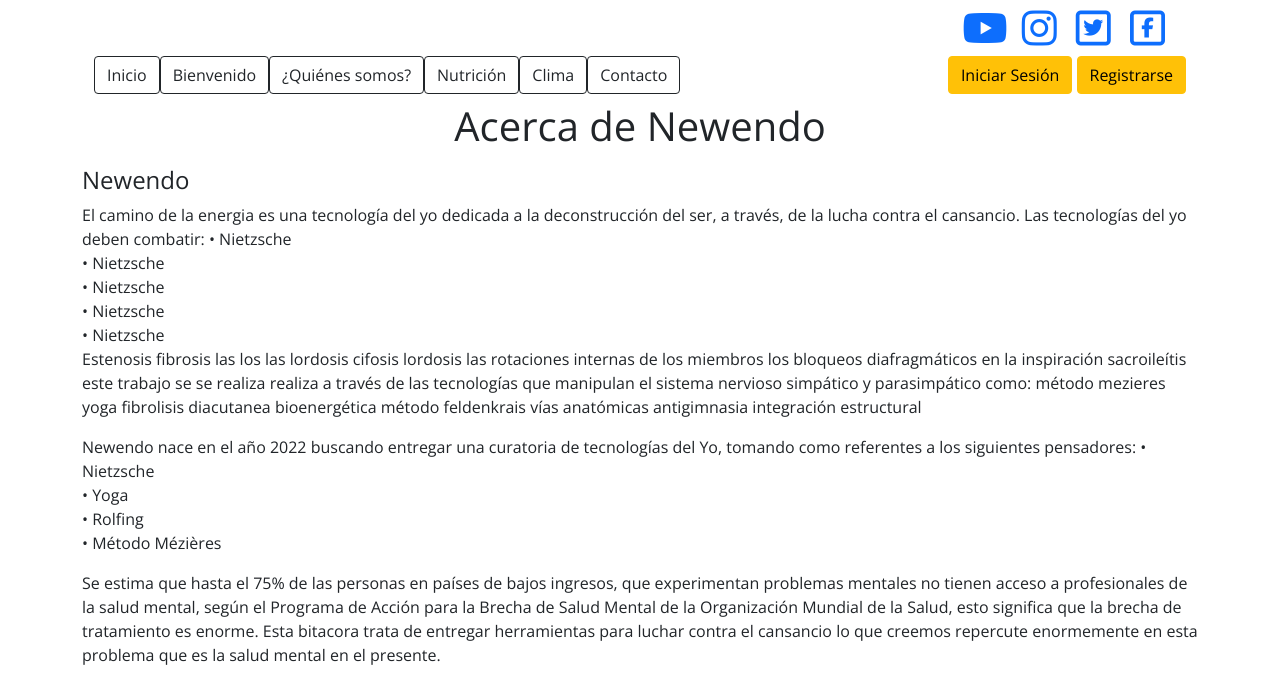
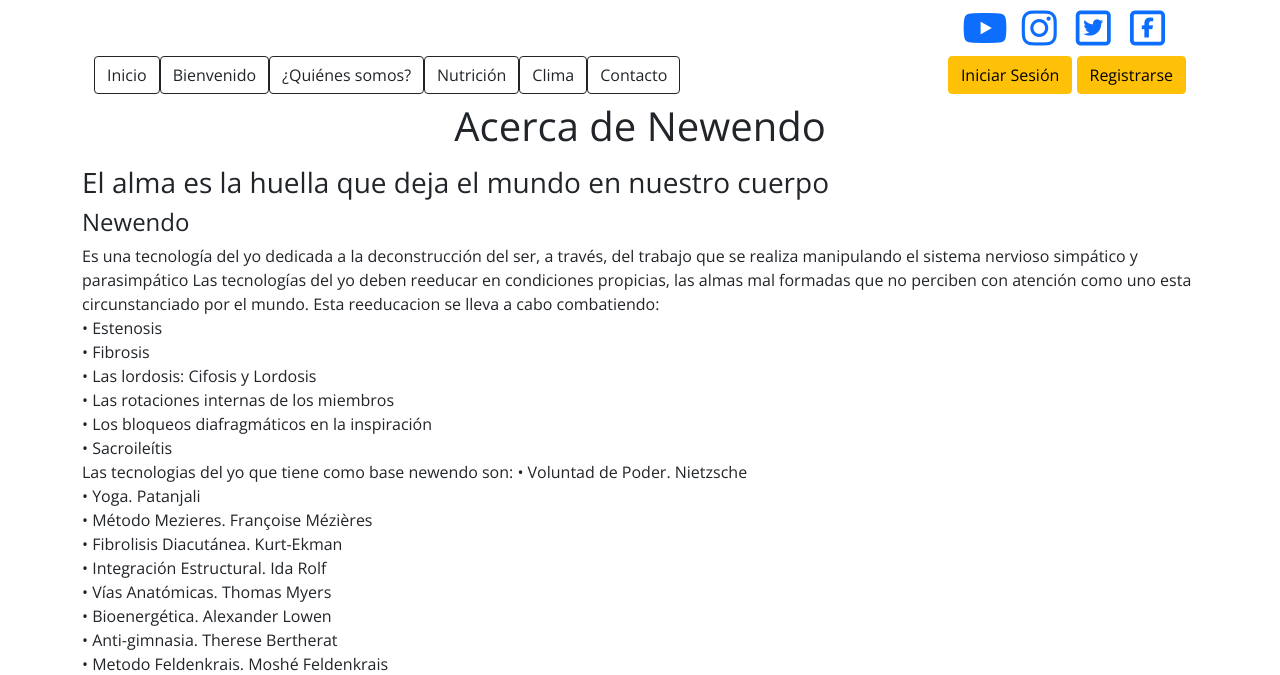
Before and after one commit to VictorPenafiel/Django_Deploy, a Django app: page /acerca in a window 1280 px wide. Shown: the part 161-836 px from the top of the page. Run offline with Django 3.2, Linux system fonts and the light colour scheme; some libraries are stand-ins or nearby versions; grey boxes are pictures that could not be loaded.

Commit message:
dinamica

```diff
--- a/web/templates/about.html
+++ b/web/templates/about.html
@@ -6,25 +6,38 @@
     <h1 class="text-center mb-3">
         Acerca de Newendo
     </h1>
+    <h3 class="col align-self-end">
+        El alma es la huella que deja el mundo en nuestro cuerpo
+    </h3>
     <h4>
         Newendo<br>
     </h4>
     <p>
-        El camino de la energia es una tecnología del yo dedicada a la deconstrucción del ser, a través, de la lucha contra el cansancio.
-        Las tecnologías del yo deben combatir:
-        • Nietzsche<br>
-        • Nietzsche<br>
-        • Nietzsche<br>
-        • Nietzsche<br>
-        • Nietzsche<br>
-        Estenosis fibrosis las los las lordosis cifosis lordosis las rotaciones internas
-        de los miembros los bloqueos diafragmáticos en la inspiración sacroileítis este trabajo se se realiza realiza a través
-        de las tecnologías que manipulan el sistema nervioso simpático y parasimpático como: método mezieres yoga fibrolisis
-        diacutanea bioenergética método feldenkrais vías anatómicas antigimnasia integración estructural
+        Es una tecnología del yo dedicada a la deconstrucción del ser, a través, del trabajo que se realiza manipulando el
+        sistema nervioso simpático y parasimpático
+        Las tecnologías del yo deben reeducar en condiciones propicias, las almas mal formadas que no perciben con atención
+        como uno esta circunstanciado por el mundo. Esta reeducacion se lleva a cabo combatiendo:<br>
+        • Estenosis<br>
+        • Fibrosis<br>
+        • Las lordosis: Cifosis y Lordosis<br>
+        • Las rotaciones internas de los miembros<br>
+        • Los bloqueos diafragmáticos en la inspiración<br>
+        • Sacroileítis<br>
+
+        Las tecnologias del yo que tiene como base newendo son:
+        • Voluntad de Poder. Nietzsche<br>
+        • Yoga. Patanjali<br>
+        • Método Mezieres. Françoise Mézières<br>
+        • Fibrolisis Diacutánea. Kurt-Ekman<br>
+        • Integración Estructural. Ida Rolf<br>
+        • Vías Anatómicas. Thomas Myers<br>
+        • Bioenergética. Alexander Lowen<br>
+        • Anti-gimnasia. Therese Bertherat<br>
+        • Metodo Feldenkrais. Moshé Feldenkrais<br>
     </p>
     <p>
     Newendo nace en el año 2022 buscando entregar una curatoria de tecnologías del Yo, tomando como referentes a los
-    siguientes pensadores:
+    siguientes pensadores:<br>
     • Nietzsche<br>
     • Yoga<br>
     • Rolfing<br>
@@ -38,7 +51,7 @@
         para luchar contra el cansancio lo que creemos repercute enormemente en esta problema que es la salud mental en el presente.
     </p>
     <div class="container">
-        <div class="col-4 offset-4">
+        <div data-aos="zoom-in" data-aos-duration="1300" class="col-4 offset-4">
             <img src="{% static 'DaVinci.jpg' %}" alt="logo" class="img-fluid mt-3 mb-3">
         </div>
     </div>
--- a/web/templates/base.html
+++ b/web/templates/base.html
@@ -8,7 +8,7 @@
             <meta http-equiv="X-UA-Compatible" content="IE=edge">
             <meta name="viewport" content="width=device-width, initial-scale=1.0">
             <title>Bienvenido a newendo</title>
-
+            <link rel="stylesheet" href="https://unpkg.com/aos@next/dist/aos.css" />
             <link href="https://cdn.jsdelivr.net/npm/bootstrap@5.1.3/dist/css/bootstrap.min.css" rel="stylesheet"
                 integrity="sha384-1BmE4kWBq78iYhFldvKuhfTAU6auU8tT94WrHftjDbrCEXSU1oBoqyl2QvZ6jIW3" crossorigin="anonymous">
             <link rel="stylesheet" href="{% static 'css/style.css' %}">
```
